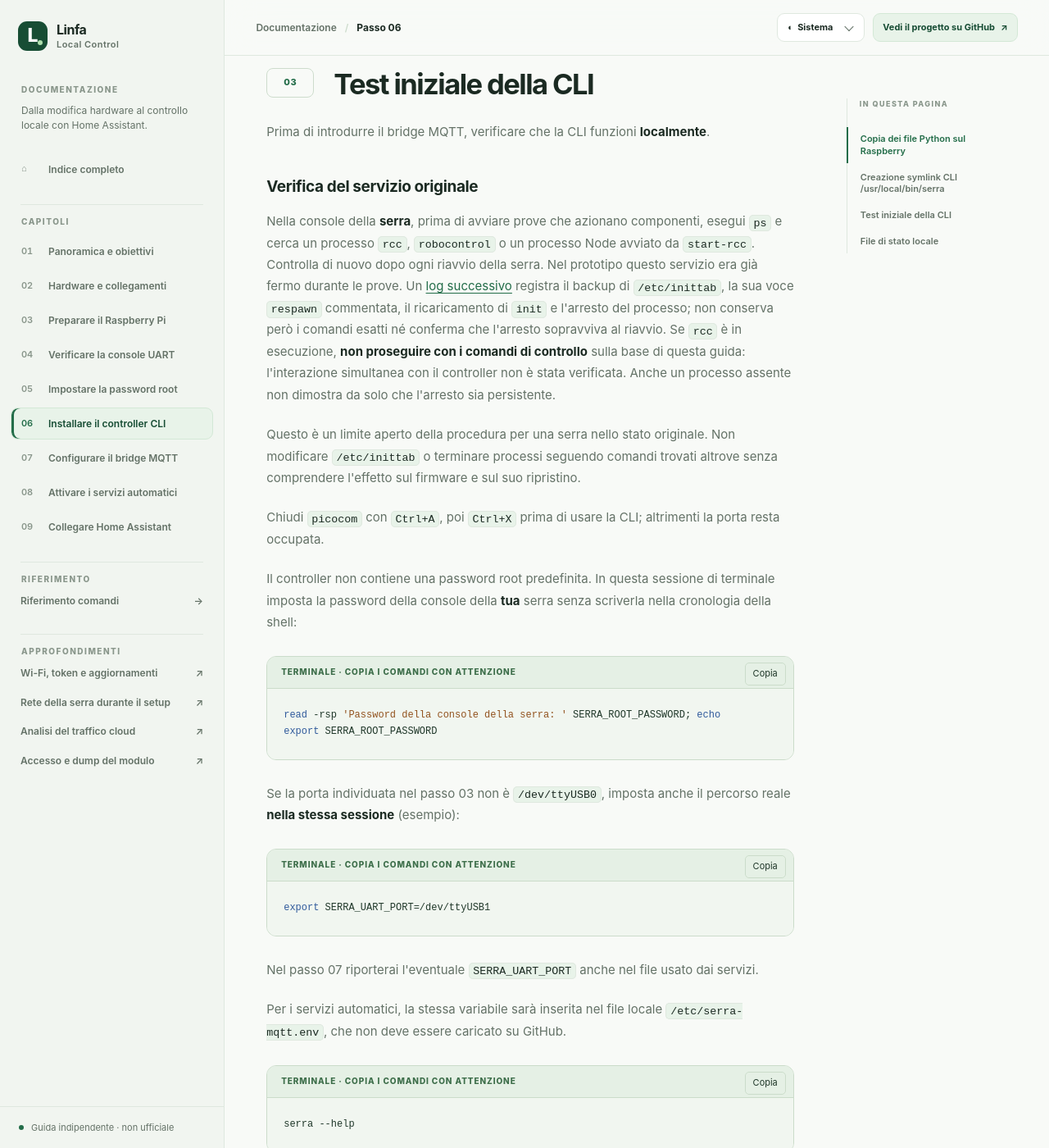
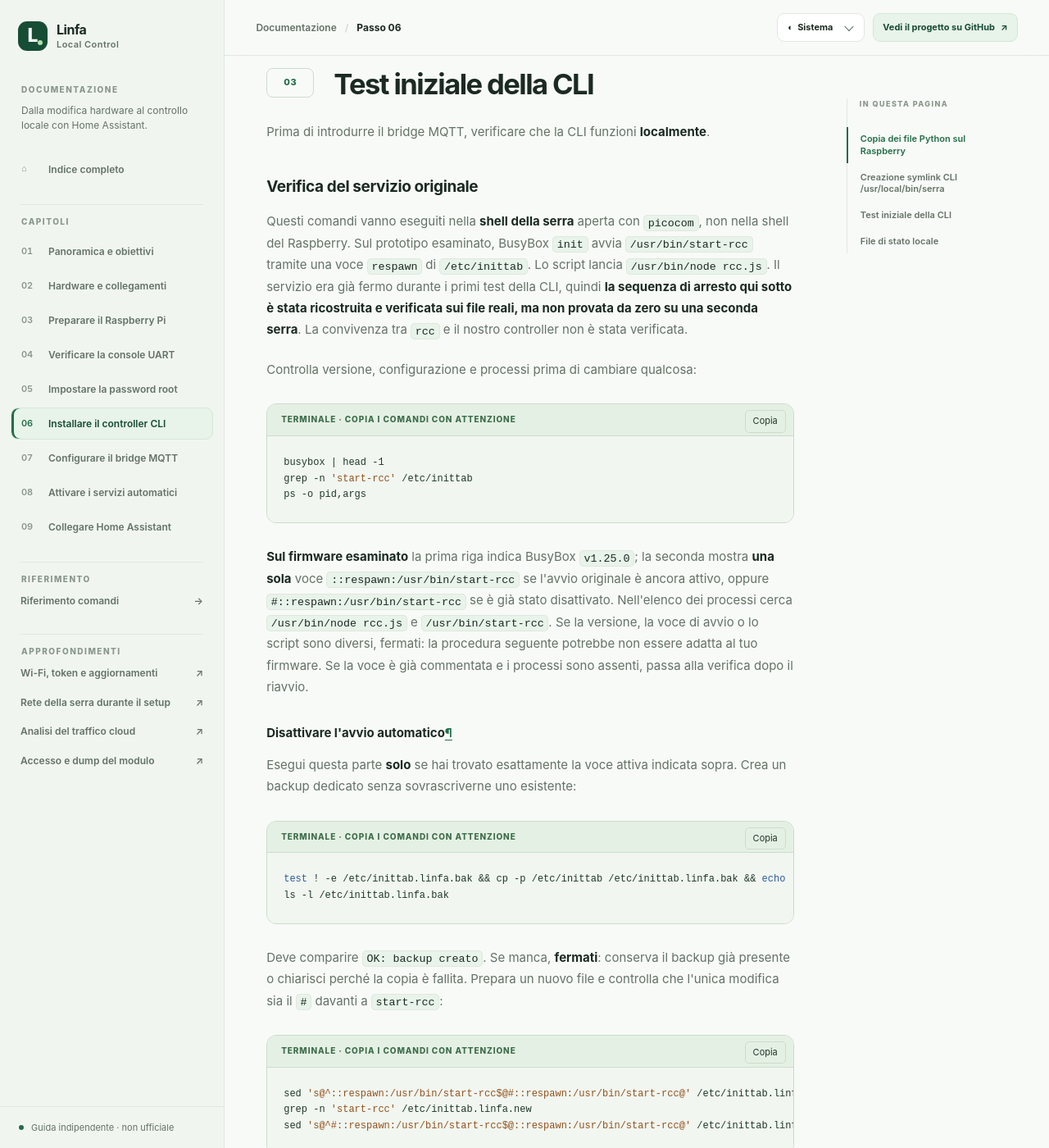
Before and after one commit to Interstellar0verdrive/Linfa-local-control, an MkDocs documentation site: the page built from docs/setup/06-controller-cli.md, in a window 1280 px wide and 1400 px high, scrolled down 4263 px. Shown: the whole window at 82% size. Built offline with MkDocs 1.6.1, drawn with Linux system fonts in a browser that asks for light colours; some of the changed text lies outside the part shown.

Commit message:
Document original rcc service shutdown and recovery

````diff
--- a/docs/setup/06-controller-cli.md
+++ b/docs/setup/06-controller-cli.md
@@ -9,7 +9,7 @@
 - Raspberry pronto, con UART funzionante
 - Nessun file serra_*.py ancora installato
 - Nessun servizio serra-* attivo
-- Il servizio originale `robocontrol/rcc` non deve comandare i componenti contemporaneamente: sul prototipo era già fermo quando i comandi sono stati provati.
+- Prima dei test sui componenti, il servizio originale `robocontrol/rcc` deve essere fermo. In questo capitolo verifichi e, se necessario, disattivi il suo avvio automatico.
 
 Questi sono i file coinvolti nei passi 06–08:
 
@@ -98,9 +98,70 @@
 
 ### Verifica del servizio originale
 
-Nella console della **serra**, prima di avviare prove che azionano componenti, esegui `ps` e cerca un processo `rcc`, `robocontrol` o un processo Node avviato da `start-rcc`. Controlla di nuovo dopo ogni riavvio della serra. Nel prototipo questo servizio era già fermo durante le prove. Un [log successivo](../approfondimenti/accesso-e-dump.md#il-servizio-originale-rcc) registra il backup di `/etc/inittab`, la sua voce `respawn` commentata, il ricaricamento di `init` e l'arresto del processo; non conserva però i comandi esatti né conferma che l'arresto sopravviva al riavvio. Se `rcc` è in esecuzione, **non proseguire con i comandi di controllo** sulla base di questa guida: l'interazione simultanea con il controller non è stata verificata. Anche un processo assente non dimostra da solo che l'arresto sia persistente.
+Questi comandi vanno eseguiti nella **shell della serra** aperta con `picocom`, non nella shell del Raspberry. Sul prototipo esaminato, BusyBox `init` avvia `/usr/bin/start-rcc` tramite una voce `respawn` di `/etc/inittab`. Lo script lancia `/usr/bin/node rcc.js`. Il servizio era già fermo durante i primi test della CLI, quindi **la sequenza di arresto qui sotto è stata ricostruita e verificata sui file reali, ma non provata da zero su una seconda serra**. La convivenza tra `rcc` e il nostro controller non è stata verificata.
 
-Questo è un limite aperto della procedura per una serra nello stato originale. Non modificare `/etc/inittab` o terminare processi seguendo comandi trovati altrove senza comprendere l'effetto sul firmware e sul suo ripristino.
+Controlla versione, configurazione e processi prima di cambiare qualcosa:
+
+```sh
+busybox | head -1
+grep -n 'start-rcc' /etc/inittab
+ps -o pid,args
+```
+
+**Sul firmware esaminato** la prima riga indica BusyBox `v1.25.0`; la seconda mostra **una sola** voce `::respawn:/usr/bin/start-rcc` se l'avvio originale è ancora attivo, oppure `#::respawn:/usr/bin/start-rcc` se è già stato disattivato. Nell'elenco dei processi cerca `/usr/bin/node rcc.js` e `/usr/bin/start-rcc`. Se la versione, la voce di avvio o lo script sono diversi, fermati: la procedura seguente potrebbe non essere adatta al tuo firmware. Se la voce è già commentata e i processi sono assenti, passa alla verifica dopo il riavvio.
+
+#### Disattivare l'avvio automatico
+
+Esegui questa parte **solo** se hai trovato esattamente la voce attiva indicata sopra. Crea un backup dedicato senza sovrascriverne uno esistente:
+
+```sh
+test ! -e /etc/inittab.linfa.bak && cp -p /etc/inittab /etc/inittab.linfa.bak && echo 'OK: backup creato'
+ls -l /etc/inittab.linfa.bak
+```
+
+Deve comparire `OK: backup creato`. Se manca, **fermati**: conserva il backup già presente o chiarisci perché la copia è fallita. Prepara un nuovo file e controlla che l'unica modifica sia il `#` davanti a `start-rcc`:
+
+```sh
+sed 's@^::respawn:/usr/bin/start-rcc$@#::respawn:/usr/bin/start-rcc@' /etc/inittab.linfa.bak > /etc/inittab.linfa.new
+grep -n 'start-rcc' /etc/inittab.linfa.new
+sed 's@^#::respawn:/usr/bin/start-rcc$@::respawn:/usr/bin/start-rcc@' /etc/inittab.linfa.new | cmp - /etc/inittab.linfa.bak && echo 'OK: solo start-rcc è cambiato'
+```
+
+**Risposta attesa:** una sola riga commentata da `grep`, poi `OK: solo start-rcc è cambiato`. Se il messaggio `OK` non compare, **non installare il nuovo file**. Quando i controlli sono riusciti, sostituisci `inittab` e chiedi a BusyBox `init` di rileggerlo:
+
+```sh
+chmod 644 /etc/inittab.linfa.new
+mv /etc/inittab.linfa.new /etc/inittab
+sync
+kill -HUP 1
+grep -n 'start-rcc' /etc/inittab
+```
+
+La voce deve risultare commentata. Il segnale HUP **non garantisce da solo** che il processo già in esecuzione sia stato terminato: dipende da come BusyBox è stato compilato. Controlla di nuovo i processi:
+
+```sh
+ps -o pid,args
+```
+
+Se vedi ancora `/usr/bin/node rcc.js`, prendi **solo il PID di quella riga** e termina quel processo con `kill -TERM <PID_RCC>` (sostituisci `<PID_RCC>` con il numero letto, senza digitare le parentesi angolari). Non usare `killall node`: potrebbe fermare altri programmi. Lo script `start-rcc` attende la fine di Node e dovrebbe poi uscire. Se è in corso un aggiornamento tramite `start-rcc`, oppure non riesci a identificare con certezza il processo, fermati senza inviare comandi alla serra.
+
+Attendi almeno 15 secondi e ripeti `ps -o pid,args`: **non devono comparire né `rcc.js` né `start-rcc`**. Se ricompaiono, non eseguire i test di luci, ventole o pompe; verifica il file e il comportamento del tuo firmware.
+
+#### Verificare dopo il riavvio e ripristinare se serve
+
+Riavvia la serra, riapri la console e ripeti `grep -n 'start-rcc' /etc/inittab` e `ps -o pid,args`. La voce deve essere ancora commentata e i due processi assenti. Questa prova è necessaria prima di considerare conclusa la disattivazione. Sul prototipo attuale la voce è commentata e `rcc` assente, ma il registro originale non conserva un test completo eseguito subito dopo la modifica.
+
+Per tornare alla configurazione originale, **prima ferma il bridge e i timer della serra sul Raspberry**; evita che i due sistemi comandino i componenti insieme. Poi, nella shell della serra, controlla che `/etc/inittab.linfa.bak` sia il backup creato sopra e ripristinalo:
+
+```sh
+cp -p /etc/inittab.linfa.bak /etc/inittab.linfa.restore
+mv /etc/inittab.linfa.restore /etc/inittab
+sync
+kill -HUP 1
+grep -n 'start-rcc' /etc/inittab
+```
+
+La voce torna `::respawn:/usr/bin/start-rcc`. Dopo il riavvio, verifica con `ps -o pid,args` che il servizio originale parta. Non usare questo ripristino sul prototipo esaminato se hai soltanto `/etc/inittab.bak`: quel file è un backup precedente, non il backup dedicato creato dalla procedura qui sopra.
 
 Chiudi `picocom` con `Ctrl+A`, poi `Ctrl+X` prima di usare la CLI; altrimenti la porta resta occupata.
 
````
Also changed, not shown: README.md (+1 -1 lines), docs/approfondimenti/accesso-e-dump.md (+4 -2 lines), docs/index.md (+2 -2 lines), docs/setup/01-panoramica.md (+2 -2 lines).
